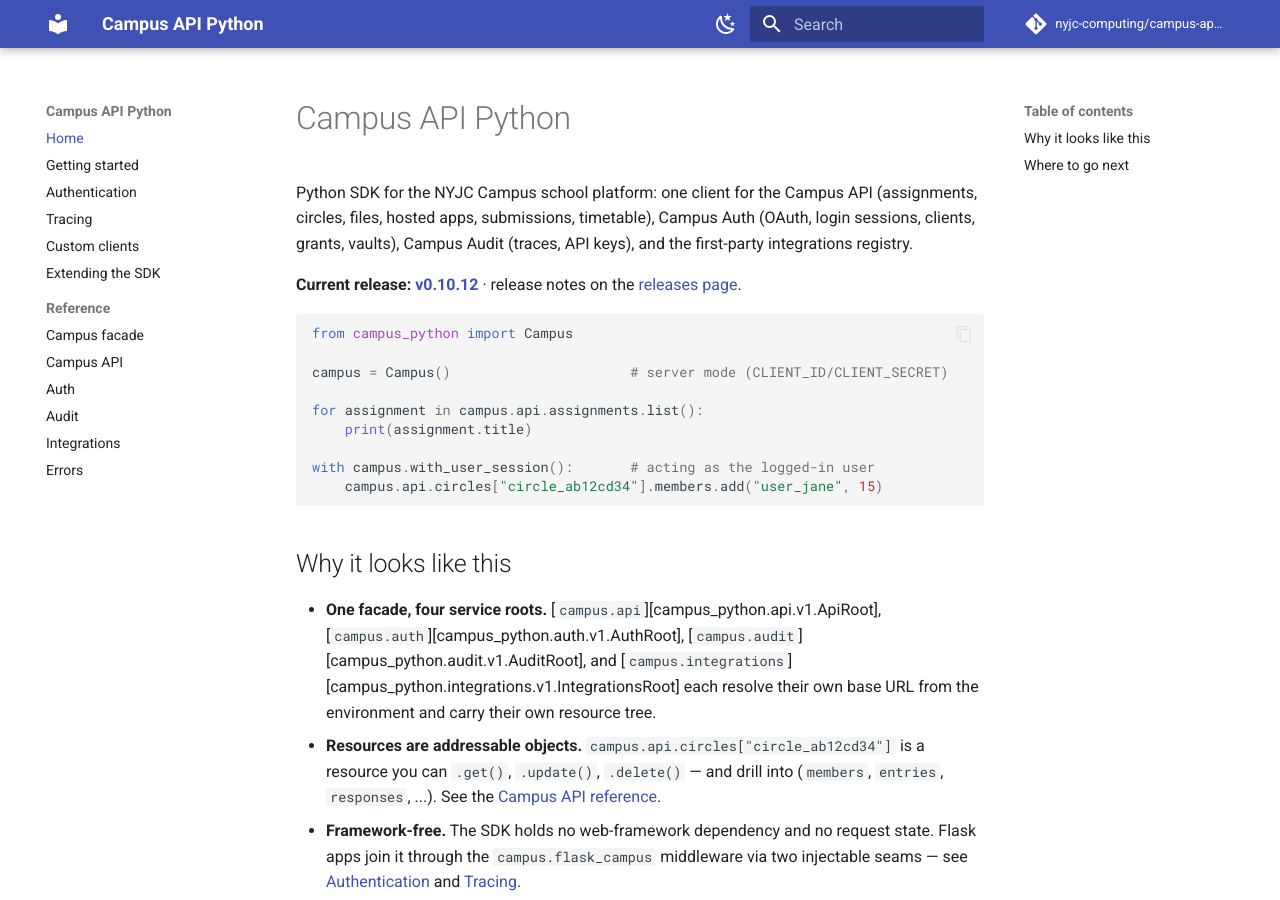
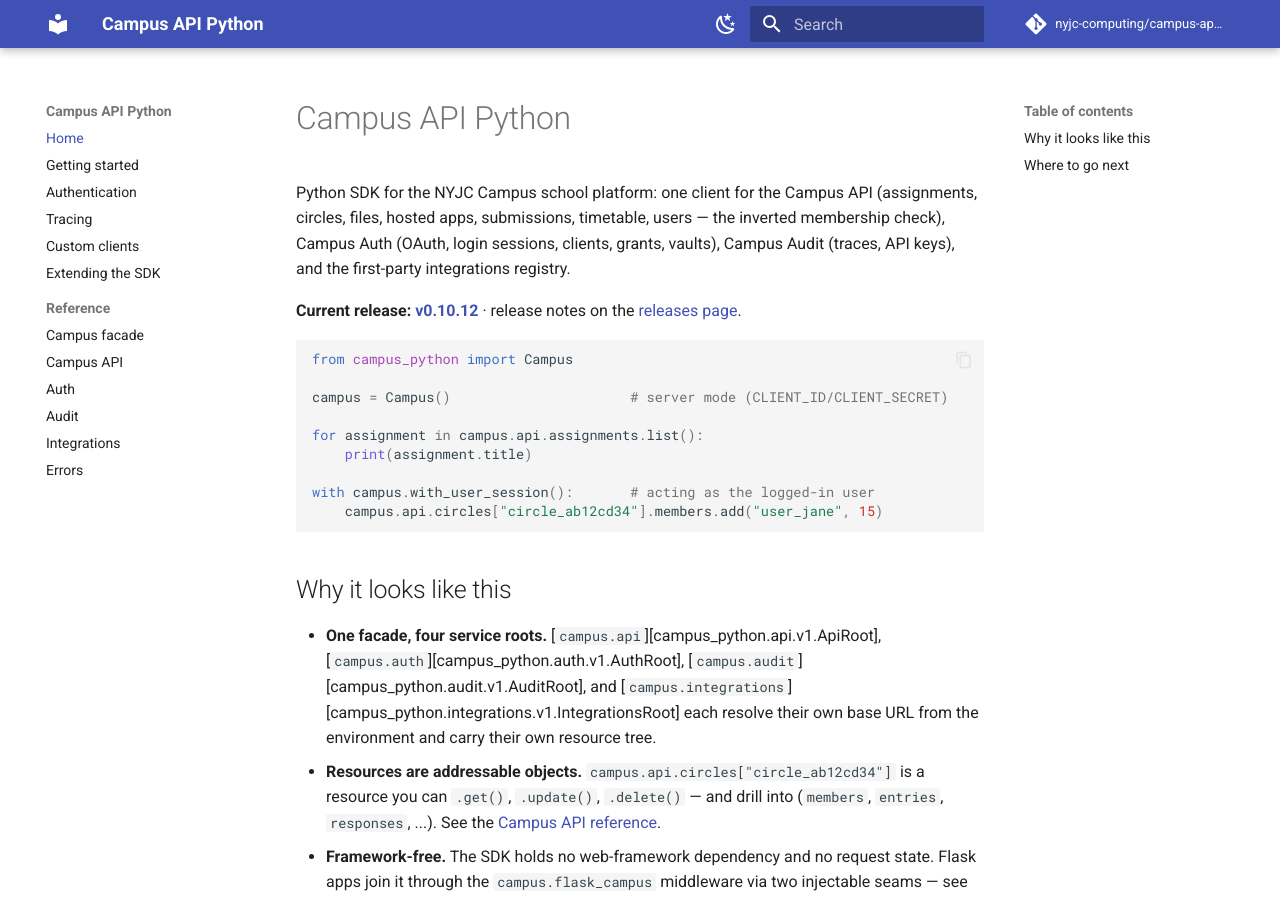
Before and after one commit to nyjc-computing/campus-api-python, an MkDocs documentation site: the page built from docs/index.md, in a window 1280 px wide and 900 px high. Built offline with MkDocs 1.6.1 and Material for MkDocs 9.7.7, drawn with Linux system fonts in a browser that asks for light colours; comment, search, counter and statistics services are not loaded.

Commit message:
docs(index): users (inverted membership check) in the API enumeration
The landing-page enumeration predated the users collection shipped
in v0.10.11 (campus#1202).

```diff
--- a/docs/index.md
+++ b/docs/index.md
@@ -2,7 +2,7 @@
 
 Python SDK for the NYJC Campus school platform: one client for the
 Campus API (assignments, circles, files, hosted apps, submissions,
-timetable), Campus Auth (OAuth, login sessions, clients, grants,
+timetable, users — the inverted membership check), Campus Auth (OAuth, login sessions, clients, grants,
 vaults), Campus Audit (traces, API keys), and the first-party
 integrations registry.
 
```
